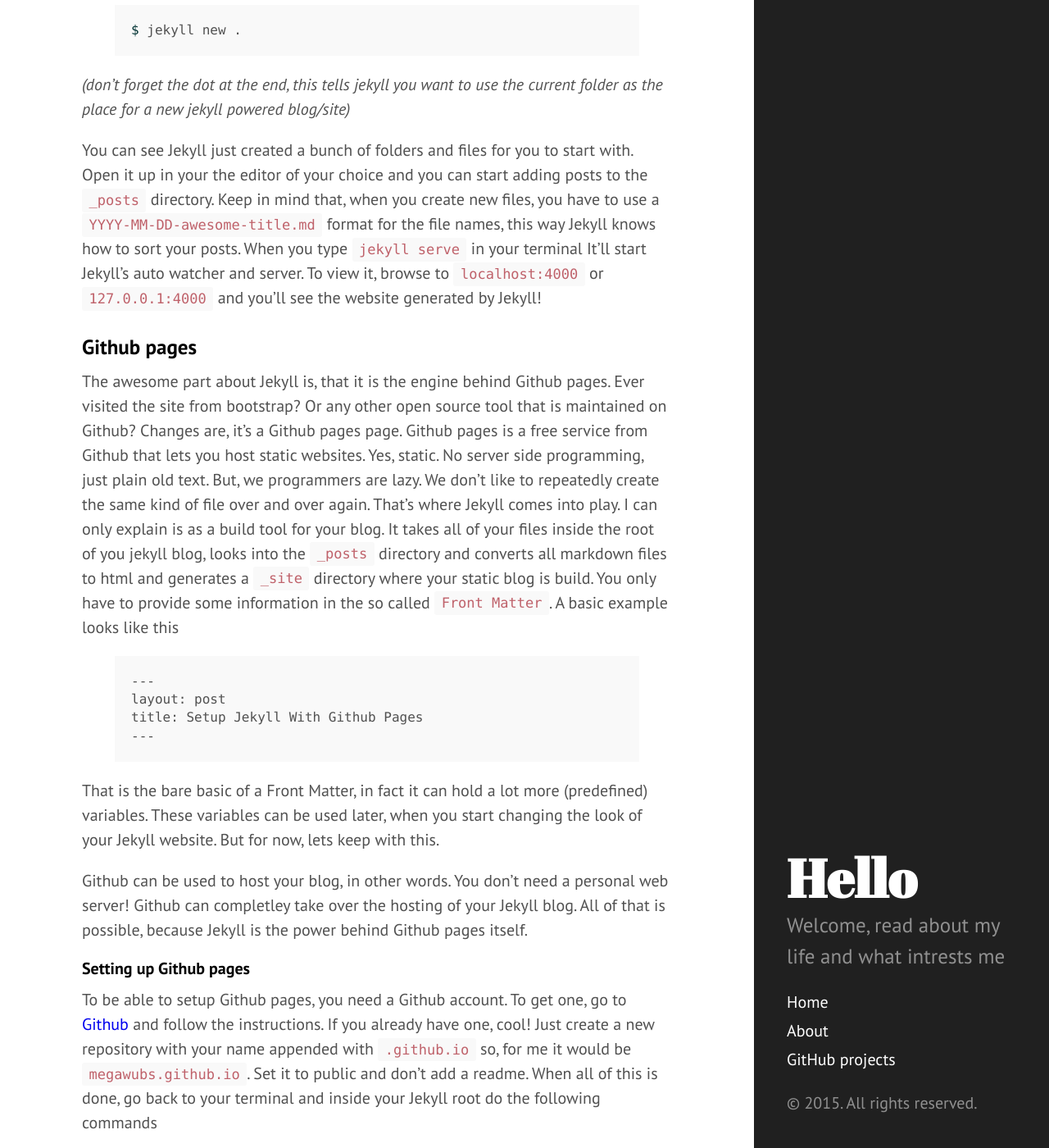
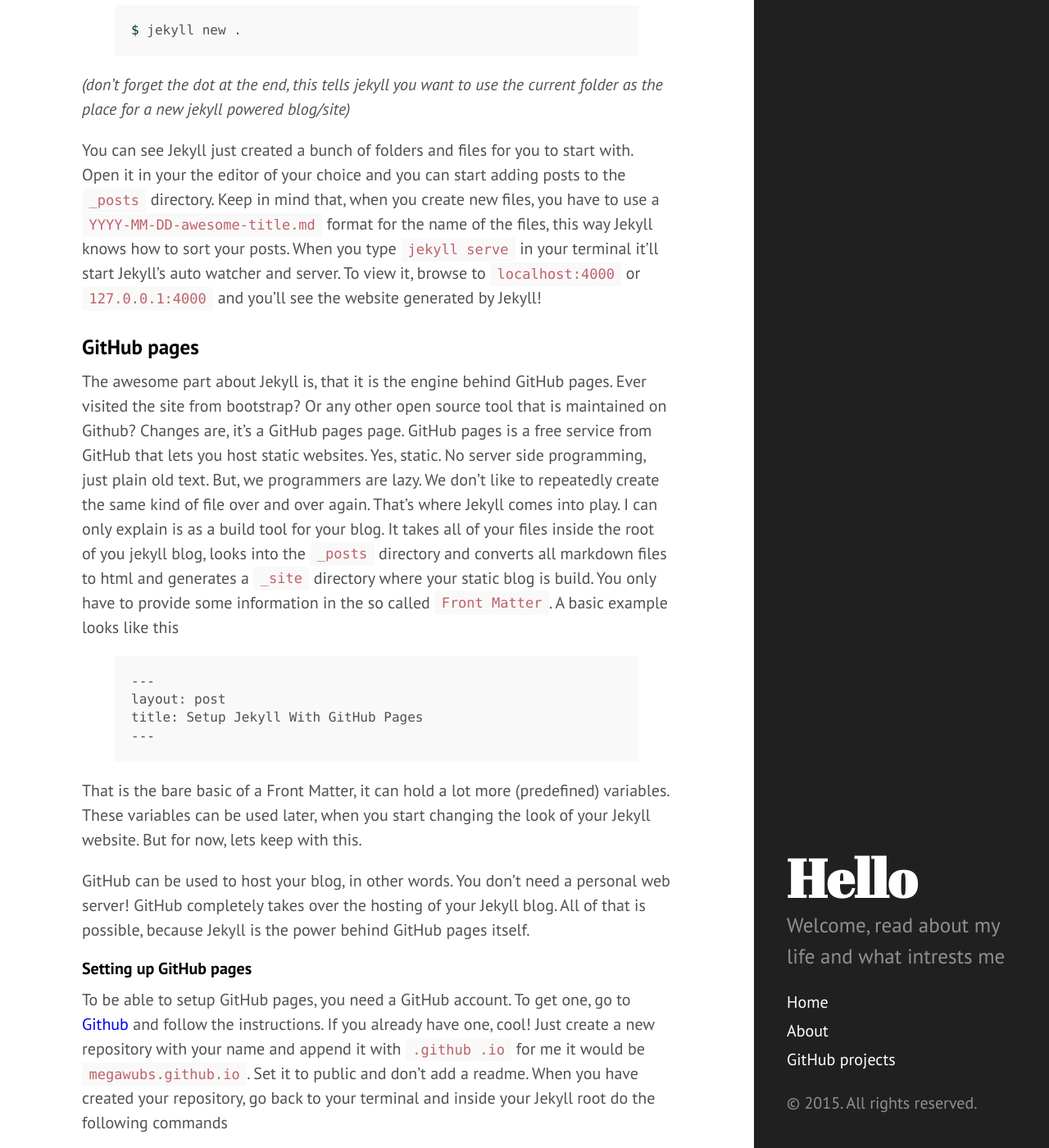
Before and after one commit to megawubs/megawubs.github.io, a Jekyll site: the page built from _posts/2015-01-20-setup-jekyll-with-github-pages.md, in a window 1280 px wide and 1400 px high, scrolled down 1439 px. Shown: the whole window at 82% size. Built offline with Jekyll 4.4.1, drawn with Linux system fonts in a browser that asks for light colours; nearby versions of some CDN libraries; some of the changed text lies outside the part shown.

Commit message:
automatic by post.js

```diff
--- a/_posts/2015-01-20-setup-jekyll-with-github-pages.md
+++ b/_posts/2015-01-20-setup-jekyll-with-github-pages.md
@@ -1,5 +1,5 @@
 ---
-title: Setup Jekyll With Github Pages
+title: Setup Jekyll With GitHub Pages
 layout: post
 author: MegaWubs
 categories: jekyll
@@ -50,17 +50,17 @@
 _(don't forget the dot at the end, this tells jekyll you want to use the current folder as the place for a new jekyll
 powered blog/site)_
 
-You can see Jekyll just created a bunch of folders and files for you to start with. Open it up in your the editor of
+You can see Jekyll just created a bunch of folders and files for you to start with. Open it in your the editor of
 your choice and you can start adding posts to the `_posts` directory. Keep in mind that, when you create new files, you
-have to use a `YYYY-MM-DD-awesome-title.md` format for the file names, this way Jekyll knows how to sort your posts.
-When you type `jekyll serve` in your terminal It'll start Jekyll's auto watcher and server. To view it, browse to
-`localhost:4000` or `127.0.0.1:4000` and you'll see the website generated by Jekyll!
+have to use a `YYYY-MM-DD-awesome-title.md` format for the name of the files, this way Jekyll knows how to sort your
+posts. When you type `jekyll serve` in your terminal it'll start Jekyll's auto watcher and server. To view it, browse
+to `localhost:4000` or `127.0.0.1:4000` and you'll see the website generated by Jekyll!
 
-### Github pages
+### GitHub pages
 
-The awesome part about Jekyll is, that it is the engine behind Github pages. Ever visited the site from bootstrap? Or
-any other open source tool that is maintained on Github? Changes are, it's a Github pages page. Github pages is a
-free service from Github that lets you host static websites. Yes, static. No server side programming, just plain old
+The awesome part about Jekyll is, that it is the engine behind GitHub pages. Ever visited the site from bootstrap? Or
+any other open source tool that is maintained on Github? Changes are, it's a GitHub pages page. GitHub pages is a
+free service from GitHub that lets you host static websites. Yes, static. No server side programming, just plain old
 text. But, we programmers are lazy. We don't like to repeatedly create the same kind of file over and over again.
 That's where Jekyll comes into play. I can only explain is as a build tool for your blog. It takes all of your files
 inside the root of you jekyll blog, looks into the `_posts` directory and converts all markdown files to html and
@@ -70,25 +70,25 @@
 {% highlight text %}
 ---
 layout: post
-title: Setup Jekyll With Github Pages
+title: Setup Jekyll With GitHub Pages
 ---
 {% endhighlight %}
 
 
 
-That is the bare basic of a Front Matter, in fact it can hold a lot more (predefined) variables. These variables can
+That is the bare basic of a Front Matter, it can hold a lot more (predefined) variables. These variables can
 be used later, when you start changing the look of your Jekyll website. But for now, lets keep with this.
 
-Github can be used to host your blog, in other words. You don't need a personal web server! Github can completley
-take over the hosting of your Jekyll blog. All of that is possible, because Jekyll is the power behind Github pages
+GitHub can be used to host your blog, in other words. You don't need a personal web server! GitHub completely
+takes over the hosting of your Jekyll blog. All of that is possible, because Jekyll is the power behind GitHub pages
 itself.
 
-#### Setting up Github pages
+#### Setting up GitHub pages
 
- To be able to setup Github pages, you need a Github account. To get one, go to [Github][3] and follow the
- instructions. If you already have one, cool! Just create a new repository with your name appended with `.github.io`
- so, for me it would be `megawubs.github.io`. Set it to public and don't add a readme. When all of this is done, go
- back to your terminal and inside your Jekyll root do the following commands
+ To be able to setup GitHub pages, you need a GitHub account. To get one, go to [Github][3] and follow the
+ instructions. If you already have one, cool! Just create a new repository with your name and append it with `.github
+ .io` for me it would be `megawubs.github.io`. Set it to public and don't add a readme. When you have created your
+ repository, go back to your terminal and inside your Jekyll root do the following commands
 
 {% highlight bash %}
 $ git init
@@ -110,26 +110,26 @@
  around). And BOOM your site is live!
 
  Now, whenever you push changes from your local Jekyll blog to github, your live blog will automatically be updated
- as wel. (in fact, your gitub repo, _is_ your blog!)
+ as wel. (in fact, your Gitub repo, _is_ your blog!)
 
 ### Domain name fun
 
 You could leave it at this. It's perfectly fine to host your blog this way. But, for some extra sugar. Or,
-when you already have a host name, you can in couple your Github pages website to your existing domain name. To
-do so, you need to do a few things.
+when you already have a host name, you can setup a custom domain with GitHub pages. To do so, you need to do a few
+things.
 
 You need to configure CNAME record with your DNS provider. Sounds scary right? Well, actually it's not. It's just
 nerd words for telling your DNS provider (most of the time the same dudes where you have your hosting/web-server)
 that, when someone enters a sub-domain on your domain, it needs to do something. And with something, I now mean
-showing you your github pages website. I'll explain below how it's done by DigitalOcean. First off, you login to your
-account, choose or add the domain you want to use. Click on `Add Record`, click on `CNAME` enter `blog` in the first
-field (or any kind of prefix you want). This will be your sub domain entrance. And in the second field type
+showing you your GitHub pages website. I'll explain below how it's done by [DigitalOcean][5]. First off, you login to
+your account, choose or add the domain you want to use. Click on `Add Record`, click on `CNAME` enter `blog` in the
+first field (or any kind of prefix you want). This will be your sub domain entrance. And in the second field type
 `your-username.github.io.` __don't forget the dot at the end!__ Click create. This tells your DNS provider that,
 whenever someone enters blog.your-domain.com it has to go to the domain name you just provided.
 
 __Almost there__
 
-One last thing we need to do, is let Github know the url you want your blog to be available from. This is done by
+One last thing we need to do, is let GitHub know the url you want your blog to be available from. This is done by
 creating a file called `CNAME` inside your Jekyll root directory. Inside this file, you type `blog.your-domain.com`,
 just that. Add and commit the file in git and push it up to Github. If all is setup right, you can browse to `blog.your-domain.com` and you'll see your blog!
 
```
Also changed, not shown: other parts of _posts/2015-01-20-setup-jekyll-with-github-pages.md (+4 -3 lines), _drafts/2015-01-20-making-my-first-ioc-container-ish.md (added, +11 -0 lines), about.md (+2 -2 lines).
